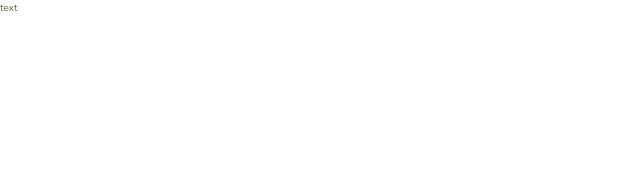
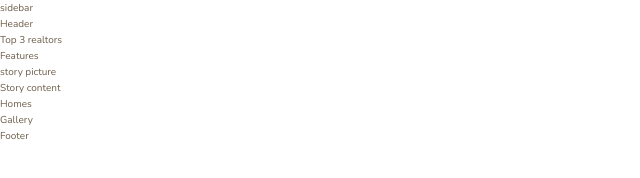
Before and after one commit to web-dev-sakib/Nexter, a website: page index.html in a window 1280 px wide. Shown: the whole page, without its empty margins (0-640 px from the left). Drawn offline with nearby package versions, Linux system fonts and the light colour scheme; files that its build step writes are made by us from their sources.

Commit message:
add web structure

```diff
--- a/index.html
+++ b/index.html
@@ -12,6 +12,40 @@
         <title>nexter &mdash; your home, your freedom</title>
     </head>
     <body class="container">
-        text
+        <div class="sidebar">
+            sidebar
+        </div>
+
+        <header class="header">
+            Header
+        </header>
+
+        <div class="realtors">
+            Top 3 realtors
+        </div>
+
+        <section class="features">
+            Features
+        </section>
+
+        <div class="story__pictures">
+            story picture
+        </div>
+
+        <div class="story__content">
+            Story content
+        </div>
+
+        <section class="homes">
+            Homes
+        </section>
+
+        <section class="gallery">
+            Gallery
+        </section>
+
+        <footer class="footer">
+            Footer
+        </footer>
     </body>
 </html>
```
